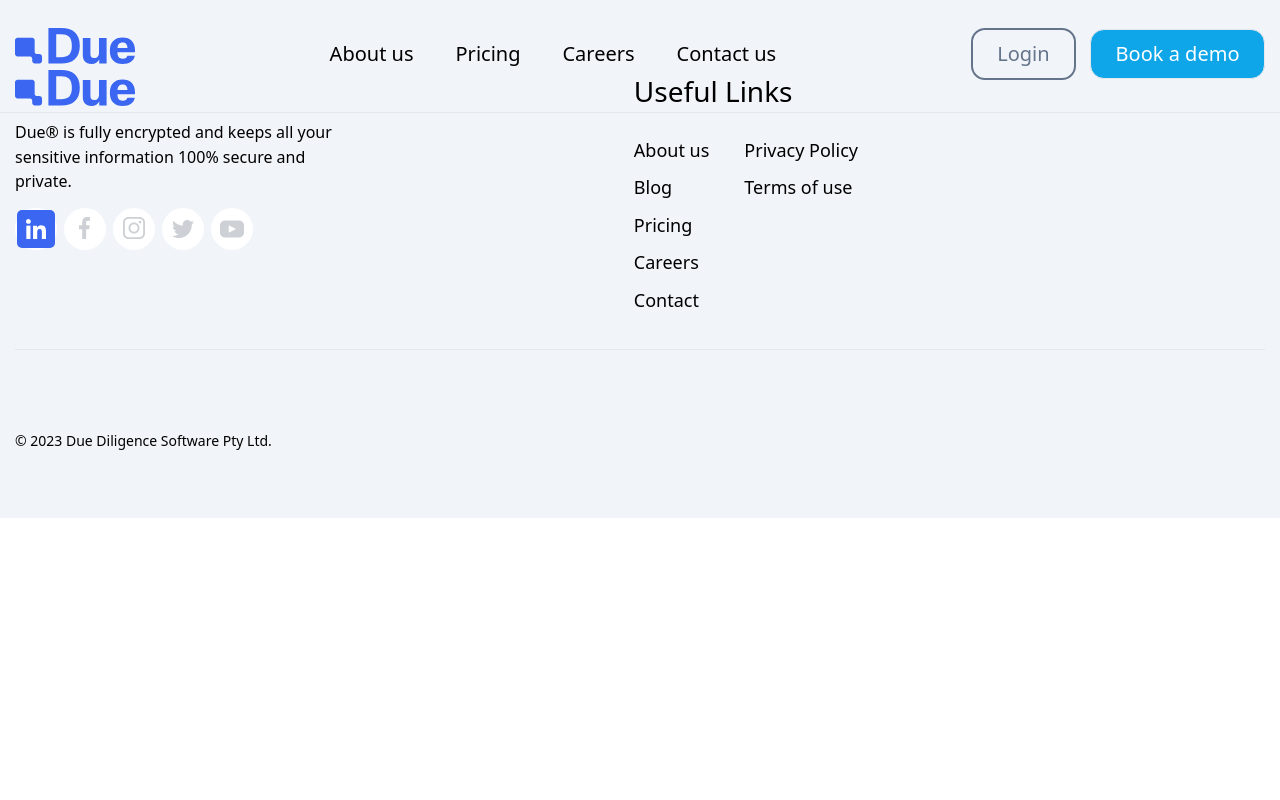
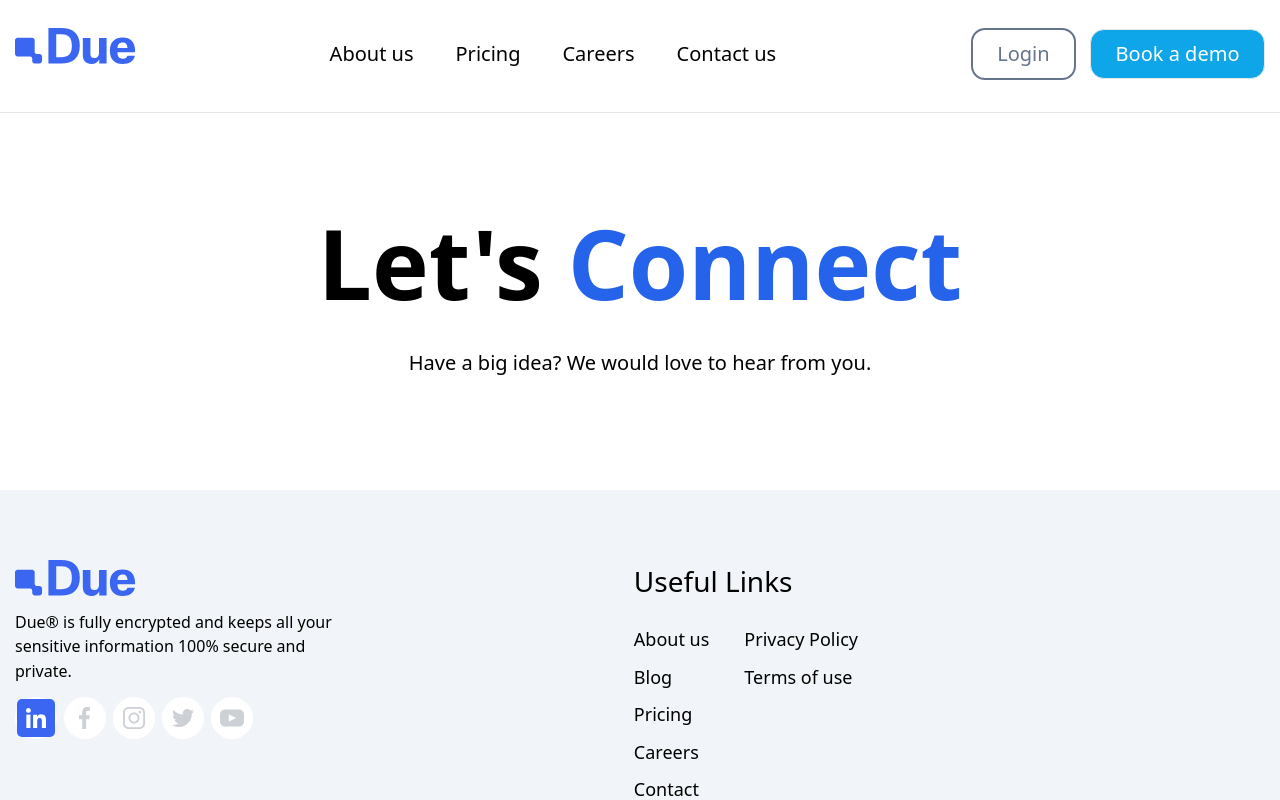
Before and after one commit to NastyaSkreka/due, a React (Create React App) app: page /contact in a window 1280 px wide. Shown: the top 800 px of the page. Built offline with nearby package versions, Linux system fonts and the light colour scheme.

Commit message:
add connect page

```diff
--- a/src/App.tsx
+++ b/src/App.tsx
@@ -8,6 +8,7 @@ import Pricing from './pages/pricing/Pricing';
 import About from './pages/about/About';
 
 import './index.css'
+import Connect from './pages/connect/Connect';
 
 
 const App = () => {
@@ -21,6 +22,7 @@ const App = () => {
             <Route path="/pricing" element={<Pricing />} />
             <Route path="/careers" element={<Join/>} />
             <Route path="/about" element={<About/>} />
+            <Route path="/contact" element={<Connect/>} />
           </Routes>
         </div>
         <div className='bg-slate-100 py-20'>
--- /dev/null
+++ b/src/pages/connect/Connect.tsx
@@ -0,0 +1,13 @@
+const Connect = () => {
+    return (
+        <section className="pt-60 pb-20 max-container">
+            <div className=" flex items-center flex-col justify-center gap-4 w-full max-xl:padding-x ">
+                <h1 className="max-md:text-center max-md:leading-normal max-xl:text-4xl text-8xl mb-5 font-semibold">Let's <span className="text-blue-600">Connect</span></h1>
+                <p className="leading-normal mb-12 text-center  mx-auto text-xl">Have a big idea? We would love to hear from you.</p>
+            </div>
+
+        </section>
+    );
+};
+
+export default Connect;
```
